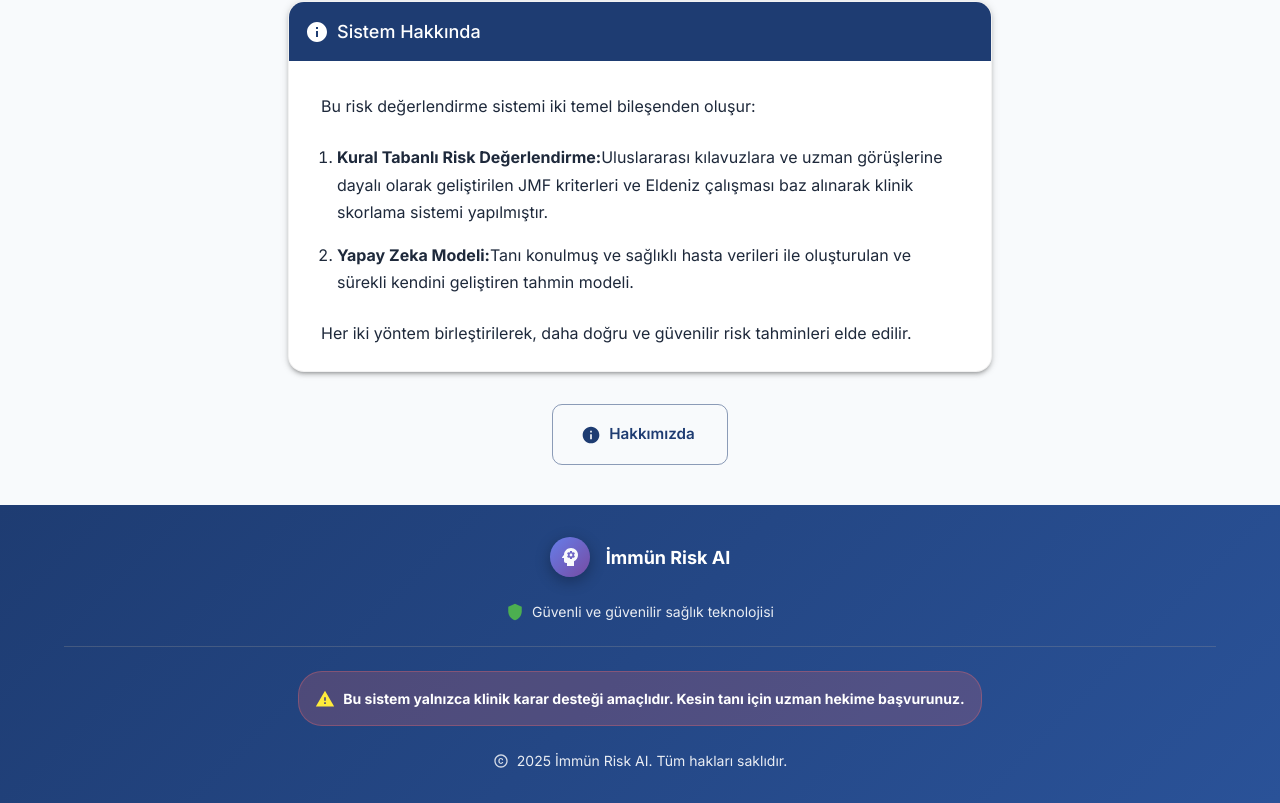
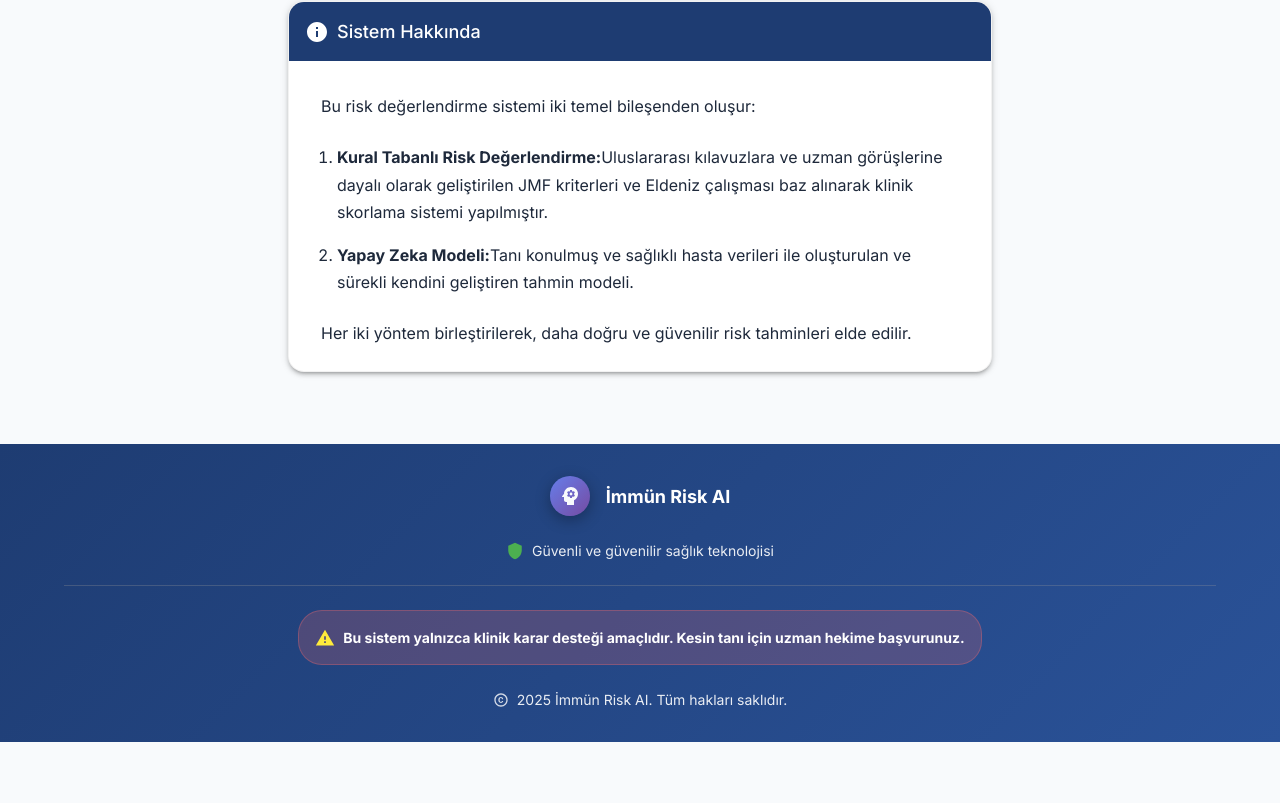
Before and after one commit to bbabur/immune-risk-next, a Next.js app: page / in a window 1280 px wide. Shown: the part 856-1659 px from the top of the page. After the commit the page ends 1598 px from the top, so only its background shows below. Built offline with nearby package versions, Linux system fonts and the light colour scheme; no server answers; the database is empty; sample sign-in values are in the browser's storage.

Commit message:
Ana sayfadan Hakkımızda butonu silindi

```diff
--- a/app/page.tsx
+++ b/app/page.tsx
@@ -384,19 +384,6 @@ export default function HomePage() {
             </CardContent>
           </Card>
 
-          {/* Hakkımızda Butonu */}
-          <Box sx={{ display: 'flex', justifyContent: 'center', mt: 4 }}>
-            <Button
-              variant="outlined"
-              color="primary"
-              startIcon={<Info />}
-              component={Link}
-              href="/about"
-              sx={{ px: 4, py: 2 }}
-            >
-              Hakkımızda
-            </Button>
-          </Box>
         </Container>
       </Box>
 
```
